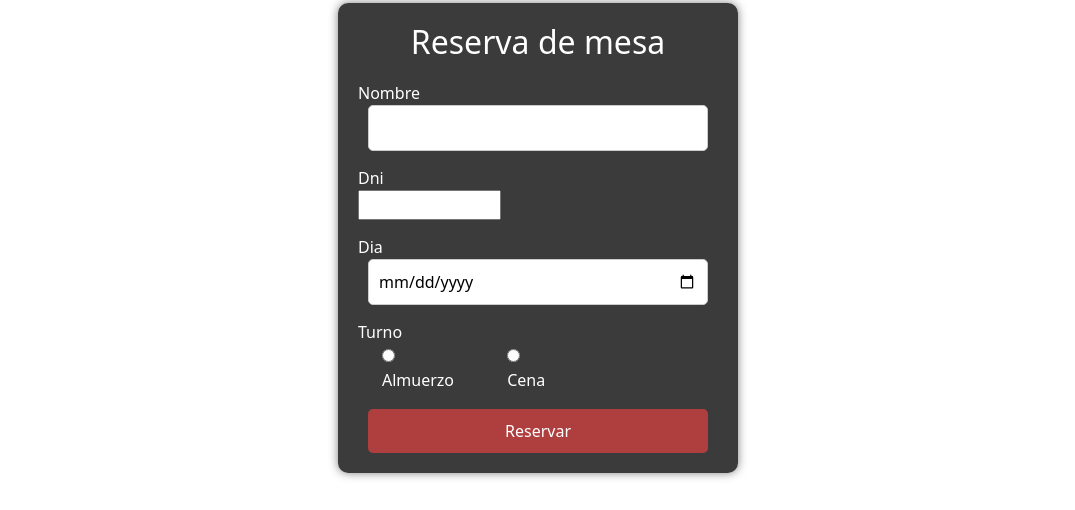
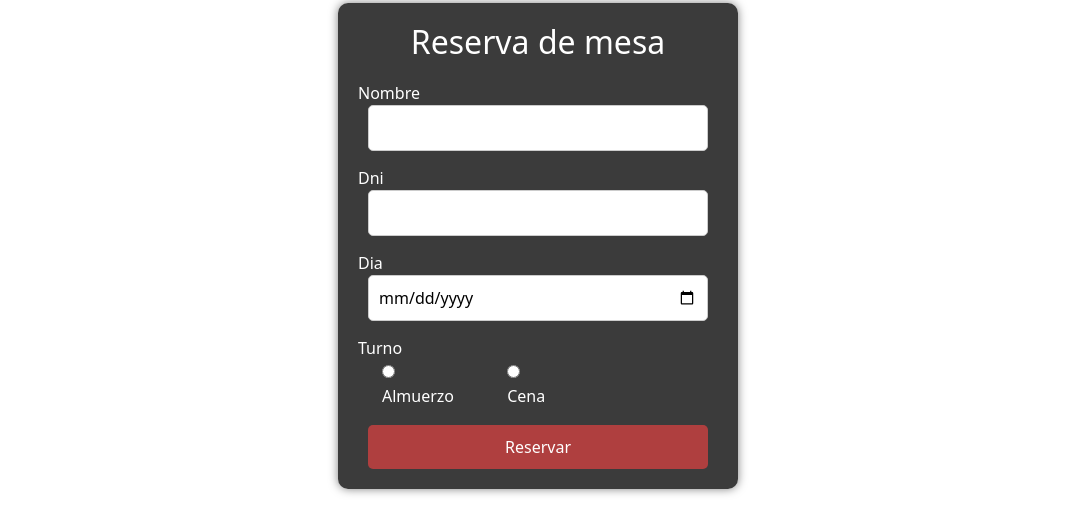
Before and after one commit to fernan597/fernan597.github.io, a plain HTML site: page index.html in a window 1280 px wide. Shown: the part 1907-2417 px from the top of the page, without its empty margins (102-1177 px from the left). Drawn offline with nearby package versions, Linux system fonts and the light colour scheme.

Commit message:
Update estiloultproyec.css

```diff
--- a/estiloultproyec.css
+++ b/estiloultproyec.css
@@ -210,6 +210,7 @@ div[id]{
 
     }
     .form-group input[type="text"],
+    .form-group input[type="number"],
     .form-group input[type="date"]{
      width: calc(100% - 20px);
      padding: 10px;
```
